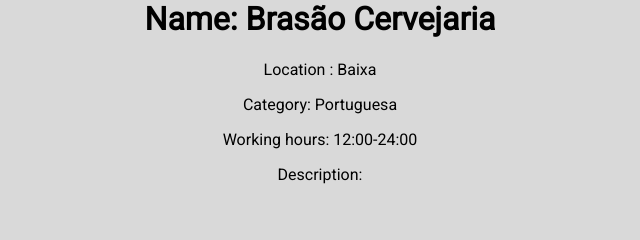
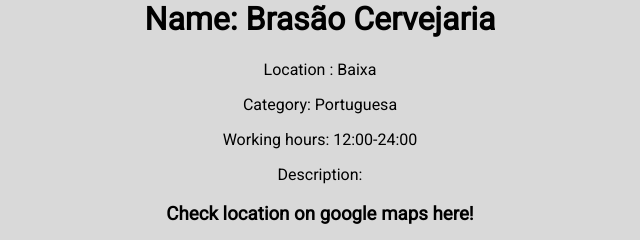
Before and after one commit to jorge123321/LTW, a PHP site: page /restaurant_item.php?id=0 in a window 1280 px wide. Shown: the part 123-363 px from the top of the page, without its empty margins (320-960 px from the left). Run offline with PHP 8.4, Linux system fonts and the light colour scheme; the visitor is signed in with stand-in values (Sample User, id 1); data comes from the database, SQL or seed files in the repository; some libraries are stand-ins or nearby versions.

Commit message:
using google maps added

```diff
--- a/project/css/main.css
+++ b/project/css/main.css
@@ -148,6 +148,11 @@ a{
 	text-align:center;
 }
 
+#map {
+	padding-bottom : 50%;
+	width: 100%;
+	height:50%;
+}
 
 #srestaurant{
 	opacity:0.6;
--- a/project/templates/restaurant_item.php
+++ b/project/templates/restaurant_item.php
@@ -8,7 +8,7 @@
 
 			echo '<h1> Owner: ' . $result['idOwner'] . '</h1>';
 			echo '<h1> Name: ' . $result['name'] . '</h1>';
-			echo '<p> Location : ' . $result['location'] . '</p>';
+			echo '<p id = location> Location : ' . $result['location'] . '</p>';
 			echo '<p> Category: ' . $result['category'] . '</p>';
 			echo '<p> Working hours: ' . $result['open'] . '-' . $result['end'] . '</p>';
 			echo '<p> Description: ' . $result['description'] . '</p>';
@@ -61,5 +61,42 @@
 				}
 			}
 		?>
+		<h3>Check location on google maps here!</h3>
+    <div id="map"></div>
 	</div>
 </div>
+
+<script>
+	function initMap() {
+		 var latlng = new google.maps.LatLng(41.149, -8.610);
+		var mapOptions = {
+			zoom: 8,
+			center: latlng
+		}
+		var map = new google.maps.Map(document.getElementById('map'), mapOptions);
+		var geocoder = new google.maps.Geocoder();
+		var address = document.getElementById('location').innerHTML;
+		geocoder.geocode( { 'address': address}, function(results, status) {
+			if (status == 'OK') {
+				map.setCenter(results[0].geometry.location);
+				var marker = new google.maps.Marker({
+				map: map,
+				position: results[0].geometry.location
+				});
+			} else {
+				alert('Geocode was not successful for the following reason: ' + status);
+			}
+		});
+		var map = new google.maps.Map(document.getElementById('map'), {
+		zoom: 4,
+		center: uluru
+		});
+		var marker = new google.maps.Marker({
+		position: uluru,
+		map: map
+		});
+	}
+</script>
+		<script async defer
+			src="https://maps.googleapis.com/maps/api/js?key=AIzaSyAFyWozOx78ib6pojVTDzr4CDTBHemst38&callback=initMap">
+</script>
```
